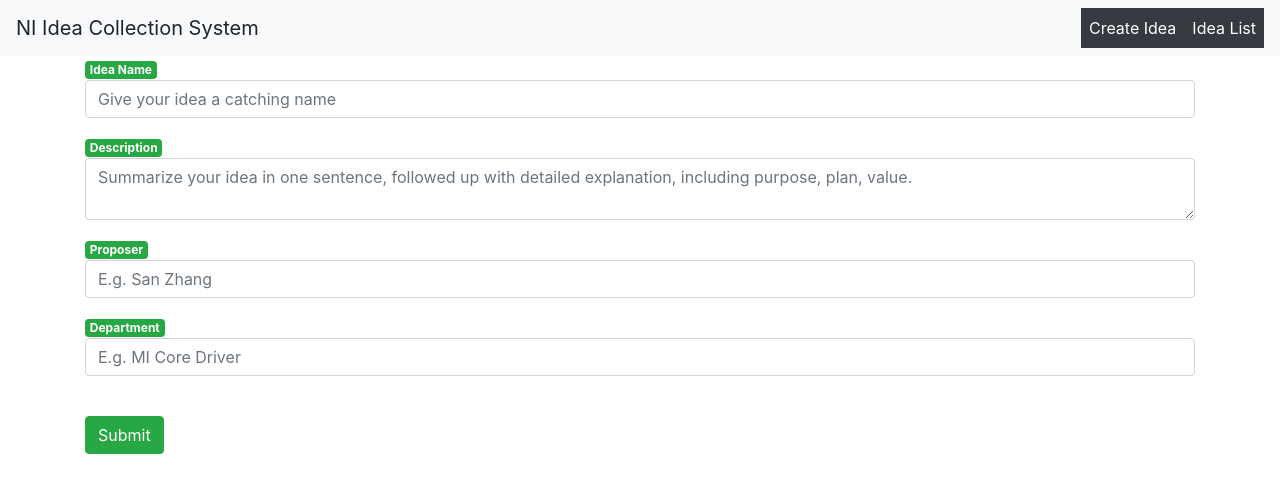
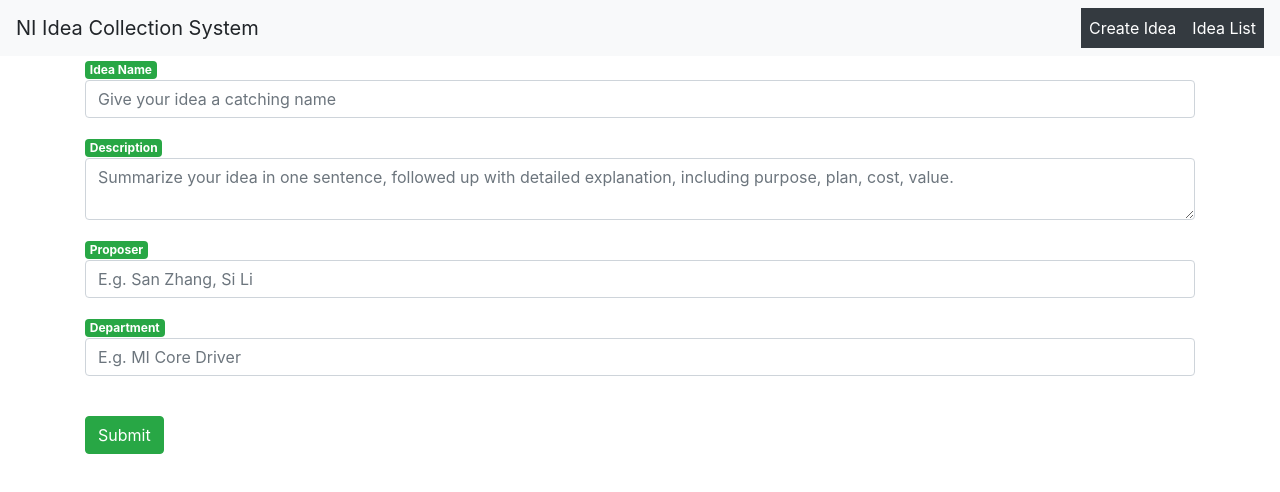
Before and after one commit to yuxiang660/web-application-for-idea-collection, a React (Create React App) app: page / in a window 1280 px wide. Shown: the top 492 px of the page. Built offline with nearby package versions, Linux system fonts and the light colour scheme.

Commit message:
Refine the frontend

```diff
--- a/src/components/create-user.component.js
+++ b/src/components/create-user.component.js
@@ -80,11 +80,11 @@ export default class CreateUser extends Component {
           </div>
           <FormGroup>
             <Badge color="success">Description</Badge>
-              <Input type="textarea" alue={this.state.description} onChange={this.onChangeDescription} placeholder="Summarize your idea in one sentence, followed up with detailed explanation, including purpose, plan, value." />
+              <Input type="textarea" alue={this.state.description} onChange={this.onChangeDescription} placeholder="Summarize your idea in one sentence, followed up with detailed explanation, including purpose, plan, cost, value." />
           </FormGroup>
           <div className="form-group">
             <Badge color="success">Proposer</Badge>
-              <input type="text" value={this.state.proposer} onChange={this.onChangeProposer} className="form-control" placeholder="E.g. San Zhang"/>
+              <input type="text" value={this.state.proposer} onChange={this.onChangeProposer} className="form-control" placeholder="E.g. San Zhang, Si Li"/>
           </div>
           <div className="form-group">
             <Badge color="success">Department</Badge>
```
